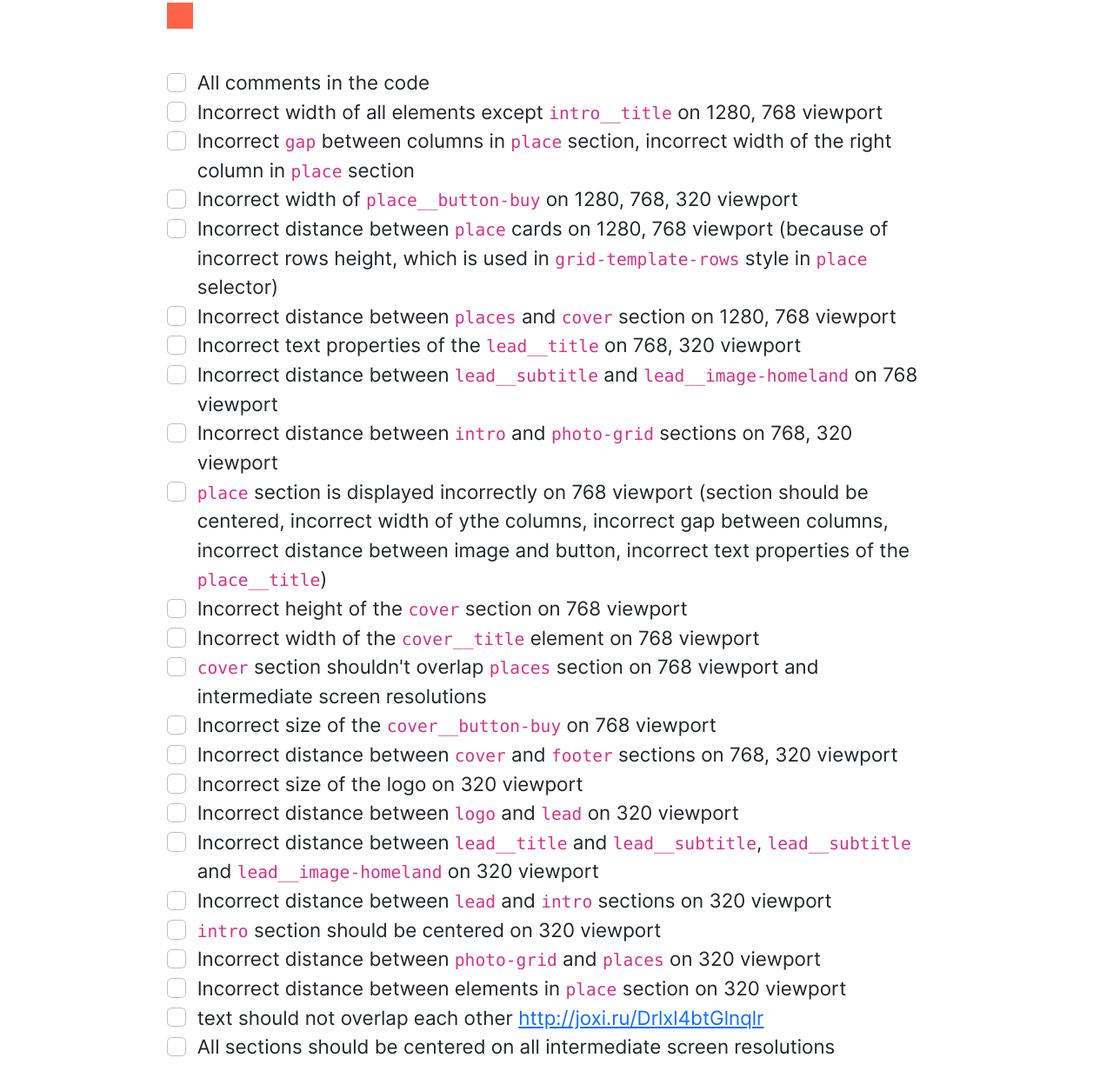
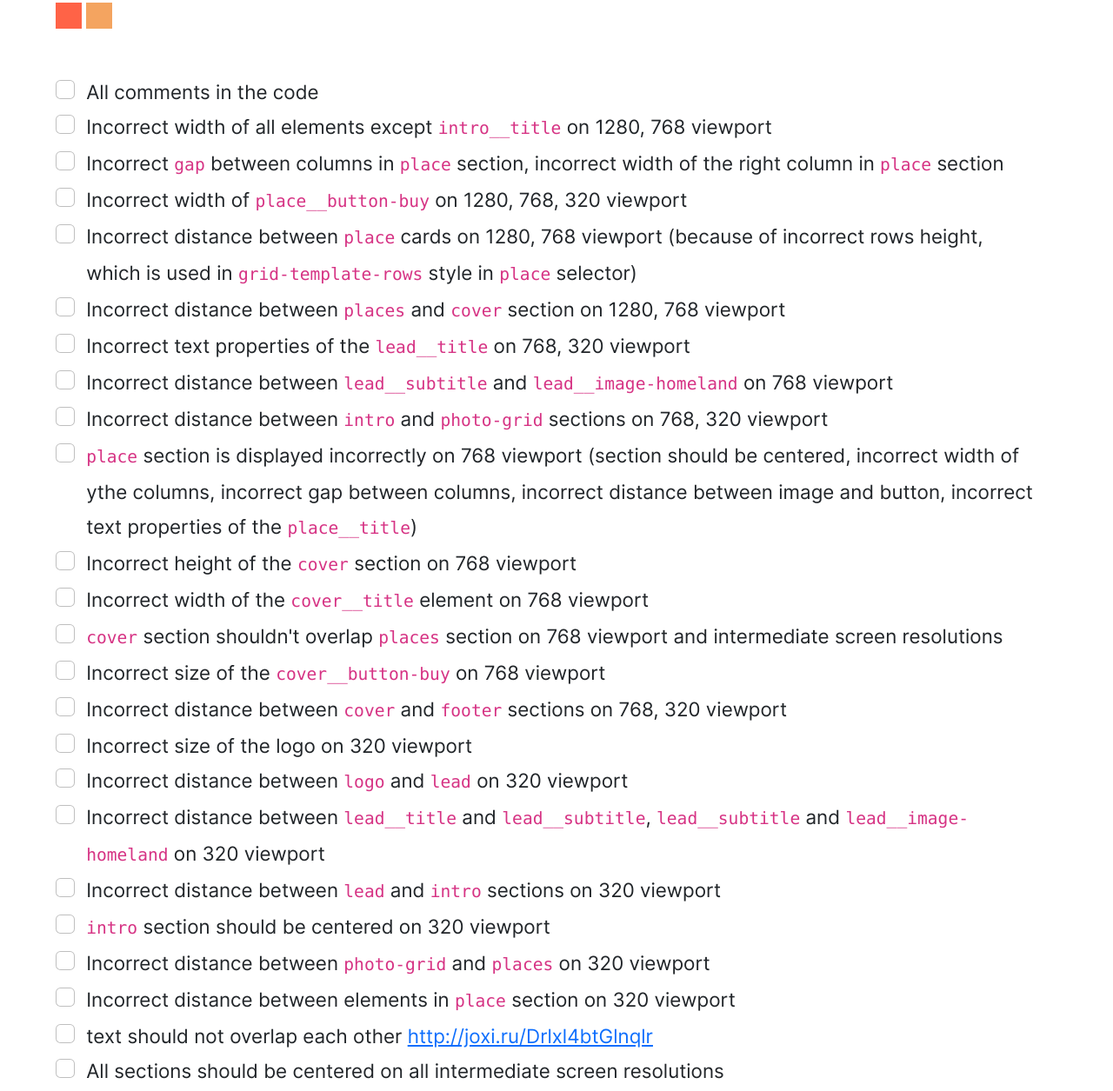
Before and after one commit to sweetsummergone/checklist, a plain HTML site: page index.html in a window 1280 px wide. Shown: the part 27-1282 px from the top of the page at 87% size. Drawn offline with nearby package versions, Linux system fonts and the light colour scheme.

Commit message:
Dark mode

```diff
--- a/admin.js
+++ b/admin.js
@@ -1,10 +1,18 @@
-const buttons = document.querySelectorAll("button");
+const button_dark = document.querySelector("#button_dark");
+const button_sidebar = document.querySelector("#button_sidebar");
+const button_closer = document.querySelector("#sidebar_closer");
 
-buttons.forEach((button) =>
-  button.addEventListener("click", (_) => {
-    document.getElementById("sidebar").classList.toggle("collapsed");
-  })
-);
+button_sidebar.addEventListener("click", (_) => {
+  document.getElementById("sidebar").classList.toggle("collapsed");
+});
+
+button_closer.addEventListener("click", (_) => {
+  document.getElementById("sidebar").classList.toggle("collapsed");
+});
+
+button_dark.addEventListener("click", (_) => {
+  document.querySelector("#main").classList.toggle("main_theme-dark");
+});
 
 // function handleSubmit(event) {
 //   event.preventDefault();
--- a/index.html
+++ b/index.html
@@ -14,160 +14,161 @@
 
     <title>Checklist</title>
   </head>
-  <button title="Toggle sidebar"></button>
-  <body class="main">
+  <button class="button__sidebar-toggle" id="button_sidebar" title="Toggle sidebar"></button>
+  <button class="button__dark-mode" id="button_dark" title="Dark mode"></button>
+  <body id="main" class="main">
     <!-- Sidebar -->
     <div id="sidebar" class="collapsed">
-      <button id="closer" title="Close sidebar"></button>
+      <button id="sidebar_closer" title="Close sidebar"></button>
       <form class="sidebar">
         <label for="sidebar__ul">Paste ul here</label>
-        <textarea class="form-control" id="sidebar__ul" rows="3"></textarea>
-        <button type="button" id="sidebar__save" onclick="setul()">Save</button>
+        <textarea class="sidebar__textarea form-control" id="sidebar__ul" rows="3"></textarea>
+        <button type="sidebar__button" id="sidebar__save" onclick="setul()">Save</button>
       </form>
     </div>
     <!-- /#sidebar-wrapper -->
 
-    <div class="list" id="list">
+    <section class="list" id="list">
       <ul>
         <li>All comments in the code</li>
         <li>
           Incorrect width of all elements except
-          <code class="code-inline code-inline_theme_light">intro__title</code>
+          <code class="code-inline">intro__title</code>
           on 1280, 768 viewport
         </li>
         <li>
           Incorrect
-          <code class="code-inline code-inline_theme_light">gap</code> between
+          <code class="code-inline">gap</code> between
           columns in
-          <code class="code-inline code-inline_theme_light">place</code>
+          <code class="code-inline">place</code>
           section, incorrect width of the right column in
-          <code class="code-inline code-inline_theme_light">place</code> section
+          <code class="code-inline">place</code> section
         </li>
         <li>
           Incorrect width of
-          <code class="code-inline code-inline_theme_light"
+          <code class="code-inline"
             >place__button-buy</code
           >
           on 1280, 768, 320 viewport
         </li>
         <li>
           Incorrect distance between
-          <code class="code-inline code-inline_theme_light">place</code> cards
+          <code class="code-inline">place</code> cards
           on 1280, 768 viewport (because of incorrect rows height, which is used
           in
-          <code class="code-inline code-inline_theme_light"
+          <code class="code-inline"
             >grid-template-rows</code
           >
           style in
-          <code class="code-inline code-inline_theme_light">place</code>
+          <code class="code-inline">place</code>
           selector)
         </li>
         <li>
           Incorrect distance between
-          <code class="code-inline code-inline_theme_light">places</code> and
-          <code class="code-inline code-inline_theme_light">cover</code> section
+          <code class="code-inline">places</code> and
+          <code class="code-inline">cover</code> section
           on 1280, 768 viewport
         </li>
         <li>
           Incorrect text properties of the
-          <code class="code-inline code-inline_theme_light">lead__title</code>
+          <code class="code-inline">lead__title</code>
           on 768, 320 viewport
         </li>
         <li>
           Incorrect distance between
-          <code class="code-inline code-inline_theme_light"
+          <code class="code-inline"
             >lead__subtitle</code
           >
           and
-          <code class="code-inline code-inline_theme_light"
+          <code class="code-inline"
             >lead__image-homeland</code
           >
           on 768 viewport
         </li>
         <li>
           Incorrect distance between
-          <code class="code-inline code-inline_theme_light">intro</code> and
-          <code class="code-inline code-inline_theme_light">photo-grid</code>
+          <code class="code-inline">intro</code> and
+          <code class="code-inline">photo-grid</code>
           sections on 768, 320 viewport
         </li>
         <li>
-          <code class="code-inline code-inline_theme_light">place</code> section
+          <code class="code-inline">place</code> section
           is displayed incorrectly on 768 viewport (section should be centered,
           incorrect width of ythe columns, incorrect gap between columns,
           incorrect distance between image and button, incorrect text properties
           of the
-          <code class="code-inline code-inline_theme_light">place__title</code>)
+          <code class="code-inline">place__title</code>)
         </li>
         <li>
           Incorrect height of the
-          <code class="code-inline code-inline_theme_light">cover</code> section
+          <code class="code-inline">cover</code> section
           on 768 viewport
         </li>
         <li>
           Incorrect width of the
-          <code class="code-inline code-inline_theme_light">cover__title</code>
+          <code class="code-inline">cover__title</code>
           element on 768 viewport
         </li>
         <li>
-          <code class="code-inline code-inline_theme_light">cover</code> section
+          <code class="code-inline">cover</code> section
           shouldn't overlap
-          <code class="code-inline code-inline_theme_light">places</code>
+          <code class="code-inline">places</code>
           section on 768 viewport and intermediate screen resolutions
         </li>
         <li>
           Incorrect size of the
-          <code class="code-inline code-inline_theme_light"
+          <code class="code-inline"
             >cover__button-buy</code
           >
           on 768 viewport
         </li>
         <li>
           Incorrect distance between
-          <code class="code-inline code-inline_theme_light">cover</code> and
-          <code class="code-inline code-inline_theme_light">footer</code>
+          <code class="code-inline">cover</code> and
+          <code class="code-inline">footer</code>
           sections on 768, 320 viewport
         </li>
         <li>Incorrect size of the logo on 320 viewport</li>
         <li>
           Incorrect distance between
-          <code class="code-inline code-inline_theme_light">logo</code> and
-          <code class="code-inline code-inline_theme_light">lead</code> on 320
+          <code class="code-inline">logo</code> and
+          <code class="code-inline">lead</code> on 320
           viewport
         </li>
         <li>
           Incorrect distance between
-          <code class="code-inline code-inline_theme_light">lead__title</code>
+          <code class="code-inline">lead__title</code>
           and
-          <code class="code-inline code-inline_theme_light">lead__subtitle</code
+          <code class="code-inline">lead__subtitle</code
           >,
-          <code class="code-inline code-inline_theme_light"
+          <code class="code-inline"
             >lead__subtitle</code
           >
           and
-          <code class="code-inline code-inline_theme_light"
+          <code class="code-inline"
             >lead__image-homeland</code
           >
           on 320 viewport
         </li>
         <li>
           Incorrect distance between
-          <code class="code-inline code-inline_theme_light">lead</code> and
-          <code class="code-inline code-inline_theme_light">intro</code>
+          <code class="code-inline">lead</code> and
+          <code class="code-inline">intro</code>
           sections on 320 viewport
         </li>
         <li>
-          <code class="code-inline code-inline_theme_light">intro</code> section
+          <code class="code-inline">intro</code> section
           should be centered on 320 viewport
         </li>
         <li>
           Incorrect distance between
-          <code class="code-inline code-inline_theme_light">photo-grid</code>
-          and <code class="code-inline code-inline_theme_light">places</code> on
+          <code class="code-inline">photo-grid</code>
+          and <code class="code-inline">places</code> on
           320 viewport
         </li>
         <li>
           Incorrect distance between elements in
-          <code class="code-inline code-inline_theme_light">place</code> section
+          <code class="code-inline">place</code> section
           on 320 viewport
         </li>
         <li>
@@ -205,7 +206,7 @@
           org_html = list[i].innerHTML;
           new_html =
             checkbox.outerHTML +
-            label.outerHTML.substring(0, label.outerHTML.length - 8) +
+            label.outerHTML.substring(0, label.outerHTML.length - 8) + // Only for label type
             org_html +
             "</label>";
           list[i].innerHTML = new_html;
@@ -217,6 +218,8 @@
           document.querySelector("#sidebar__ul").value;
         pasteCheckboxes();
       }
+
+
     </script>
     <script src="./admin.js"></script>
     <script
--- a/style.css
+++ b/style.css
@@ -2,7 +2,18 @@
   font-family: "Inter";
   font-weight: 400;
   margin: 30px auto;
-  max-width: 897px;
+  max-width: 90vw;
+  line-height: 5vh;
+  transition: 1s ease;
+}
+
+.main_theme-dark {
+  background-color: #111111;
+  color: skyblue;
+}
+
+.button__dark-mode {
+  background-color: sandybrown;
 }
 
 .list {
```
